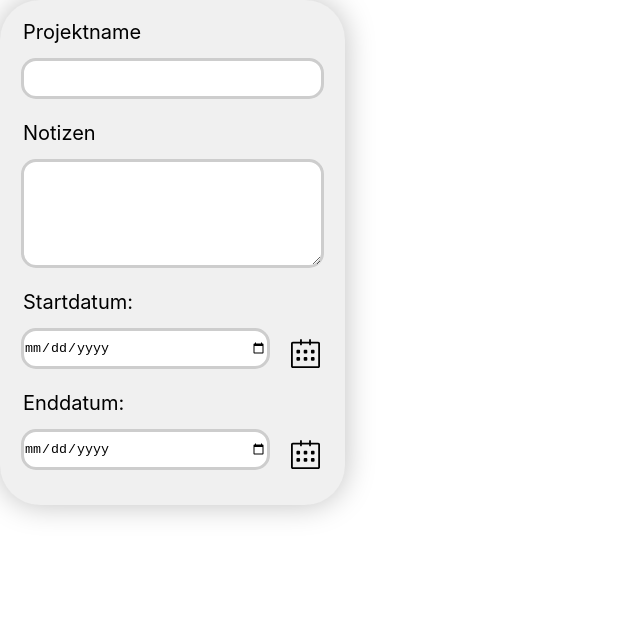
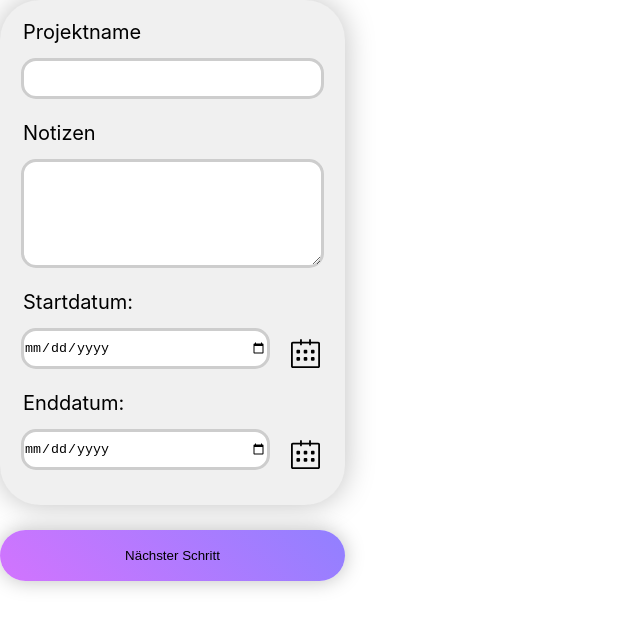
Before and after one commit to mikailsayan/capstone-project, a Next.js app: page / in a window 1280 px wide. Shown: the top 628 px of the page, without its empty margins (0-640 px from the left). Built offline with nearby package versions, Linux system fonts and the light colour scheme.

Commit message:
Added styled submit button

```diff
--- a/src/components/AddProject1.js
+++ b/src/components/AddProject1.js
@@ -5,9 +5,11 @@ import StyledInput from './styled-components/StyledInput';
 import StyledTextarea from './styled-components/StyledTextarea';
 import StyledDiv from './styled-components/StyledDiv';
 import StyledImage from './styled-components/StyledImage';
+import StyledButton from './styled-components/StyledButton';
 
 export default function AddProject1() {
 	return (
+		<>
 			<StyledSection variant="big-grey">
 				<article>
 					<StyledForm>
@@ -29,7 +31,12 @@ export default function AddProject1() {
 							Startdatum:
 						</StyledLabel>
 						<StyledDiv>
-						<StyledInput variant="date" id="begindate" name="begindate" type="date" />
+							<StyledInput
+								variant="date"
+								id="begindate"
+								name="begindate"
+								type="date"
+							/>
 							<StyledImage
 								variant="calender"
 								src="/calender.svg"
@@ -54,5 +61,9 @@ export default function AddProject1() {
 					</StyledForm>
 				</article>
 			</StyledSection>
+			<StyledButton variant="mainbutton" type="submit">
+				Nächster Schritt
+			</StyledButton>
+		</>
 	);
 }
--- a/src/components/GlobalStyle/GlobalStyle.js
+++ b/src/components/GlobalStyle/GlobalStyle.js
@@ -19,7 +19,7 @@ html {
   :root {
     --input-border: #CDCDCD;
     --grey-color: #F0F0F0;
-    --purple-button: linear-gradient(#D274FE, #9180FF);
+    --purple-button: linear-gradient(45deg, #D274FE, #9180FF);
     --blue-button: linear-gradient(#75EEFF, #907EFF);
     --green-button: linear-gradient(#8CF373, #AFCCA8);
     --red-button: linear-gradient(#FF5468, #FB9595);
--- /dev/null
+++ b/src/components/styled-components/StyledButton.js
@@ -0,0 +1,19 @@
+import styled from 'styled-components';
+
+const StyledButton = styled.button`
+	margin-top: 2.5rem;
+	border-radius: 4rem;
+	border: none;
+	box-shadow: 0 0 2rem rgba(0, 0, 0, 0.25);
+	cursor: pointer;
+
+	${({ variant }) =>
+		variant === 'mainbutton' &&
+		`
+		width: 34.5rem;
+        height: 5.1rem;
+        background: var(--purple-button);
+    `}
+`;
+
+export default StyledButton;
```
Lines whose indentation alone changed are shown as unchanged.
